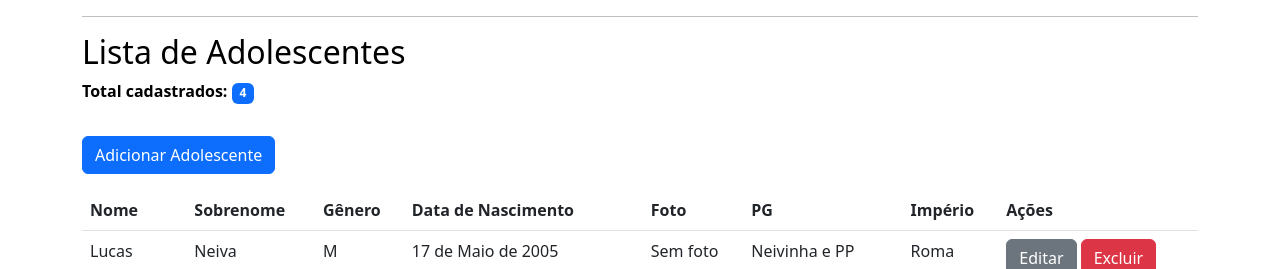
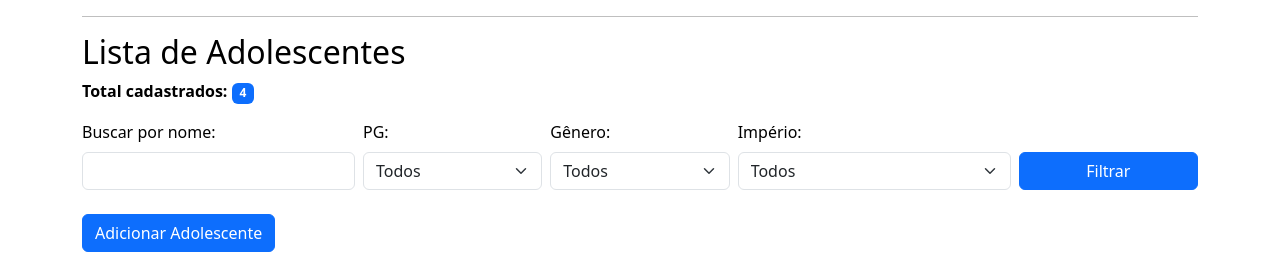
Before and after one commit to felipeacampelo/Check-In-Jump-Capital, a Django app: page /adolescentes/ in a window 1280 px wide. Shown: the part 72-341 px from the top of the page. Run offline with Django 5.2, Linux system fonts and the light colour scheme; a user stored in the database is signed in; data comes from the database, SQL or seed files in the repository; both versions use the stored data as it was after the commit.

Commit message:
implementa filtros de busca na lista de adolescentes

```diff
--- a/checkin/checkin_jump/adolescentes/templates/adolescentes/listar.html
+++ b/checkin/checkin_jump/adolescentes/templates/adolescentes/listar.html
@@ -3,14 +3,62 @@
 
 <h2>Lista de Adolescentes</h2>
 
-<!-- Mostra o total de adolescentes cadastrados -->
+<!-- Total de cadastrados -->
 <p class="mt-2">
   <strong>Total cadastrados:</strong>
   <span class="badge bg-primary">{{ total_adolescentes }}</span>
 </p>
 
-<a href="{% url 'criar_adolescente' %}" class="btn btn-primary mt-3">Adicionar Adolescente</a>
+<!-- Filtros e busca -->
+<form method="get" id="filtroForm" class="mb-4">
+  <div class="row g-2 align-items-end">
+    <div class="col-md-3">
+      <label for="busca" class="form-label">Buscar por nome:</label>
+      <input type="text" name="busca" id="buscaInput" class="form-control" value="{{ request.GET.busca }}">
+    </div>
 
+    <div class="col-md-2">
+      <label for="pg" class="form-label">PG:</label>
+      <select name="pg" id="pg" class="form-select">
+        <option value="">Todos</option>
+        {% for pg in pgs %}
+          <option value="{{ pg.id }}" {% if request.GET.pg == pg.id|stringformat:"s" %}selected{% endif %}>{{ pg.nome }}</option>
+        {% endfor %}
+      </select>
+    </div>
+
+    <div class="col-md-2">
+      <label for="genero" class="form-label">Gênero:</label>
+      <select name="genero" id="genero" class="form-select">
+        <option value="">Todos</option>
+        <option value="M" {% if request.GET.genero == "M" %}selected{% endif %}>Masculino</option>
+        <option value="F" {% if request.GET.genero == "F" %}selected{% endif %}>Feminino</option>
+      </select>
+    </div>
+
+    <div class="col-md-3">
+      <label for="imperio" class="form-label">Império:</label>
+      <select name="imperio" id="imperio" class="form-select">
+        <option value="">Todos</option>
+        {% for imperio in imperios %}
+          <option value="{{ imperio.id }}" {% if request.GET.imperio == imperio.id|stringformat:"s" %}selected{% endif %}>{{ imperio.nome }}</option>
+        {% endfor %}
+      </select>
+    </div>
+
+    <div class="col-md-2">
+      <button type="submit" class="btn btn-primary w-100">Filtrar</button>
+    </div>
+  </div>
+</form>
+
+<!-- Botão adicionar adolescente -->
+<div class="text-start mt-3">
+    <a href="{% url 'criar_adolescente' %}" class="btn btn-primary">Adicionar Adolescente</a>
+  </div>
+
+
+<!-- Tabela -->
 <table class="table mt-3">
   <thead>
     <tr>
@@ -50,7 +98,7 @@
       </td>
     </tr>
 
-        <!-- Modal do Adolescente -->
+    <!-- Modal -->
     <div class="modal fade" id="modal{{ adolescente.id }}" tabindex="-1" aria-labelledby="modalLabel{{ adolescente.id }}" aria-hidden="true">
       <div class="modal-dialog modal-dialog-centered">
         <div class="modal-content">
@@ -79,4 +127,17 @@
   </tbody>
 </table>
 
+<!-- Script para submissão automática ao digitar -->
+<script>
+  document.addEventListener("DOMContentLoaded", function () {
+    const buscaInput = document.getElementById("buscaInput");
+    buscaInput.addEventListener("input", function () {
+      clearTimeout(buscaInput.dataset.timer);
+      buscaInput.dataset.timer = setTimeout(() => {
+        document.getElementById("filtroForm").submit();
+      }, 500);
+    });
+  });
+</script>
+
 {% endblock %}
--- a/checkin/checkin_jump/adolescentes/views.py
+++ b/checkin/checkin_jump/adolescentes/views.py
@@ -1,6 +1,6 @@
 from datetime import date, datetime
 from django.shortcuts import render, get_object_or_404, redirect
-from .models import Adolescente, DiaEvento, Presenca, PequenoGrupo
+from .models import Adolescente, DiaEvento, Presenca, PequenoGrupo, Imperio
 from .forms import AdolescenteForm
 from django.contrib.auth import authenticate, login, logout
 from django.contrib import messages
@@ -33,9 +33,31 @@ def logout_view(request):
 def listar_adolescentes(request):
     adolescentes = Adolescente.objects.all()
     total_adolescentes = adolescentes.count()
+
+    # Filtros
+    pg_id = request.GET.get('pg')
+    genero = request.GET.get('genero')
+    imperio_id = request.GET.get('imperio')
+    busca = request.GET.get('busca')
+
+    if busca:
+        adolescentes = adolescentes.filter(nome__icontains=busca)
+    if pg_id:
+        adolescentes = adolescentes.filter(pg_id=pg_id)
+    if genero:
+        adolescentes = adolescentes.filter(genero=genero)
+    if imperio_id:
+        adolescentes = adolescentes.filter(imperio_id=imperio_id)
+
+    # 🔧 Adicione os dados necessários para os filtros aparecerem
+    pgs = PequenoGrupo.objects.all()
+    imperios = Imperio.objects.all()
+
     return render(request, 'adolescentes/listar.html', {
         'adolescentes': adolescentes,
-        'total_adolescentes': total_adolescentes
+        'total_adolescentes': total_adolescentes,
+        'pgs': pgs,
+        'imperios': imperios,
     })
 
 @login_required
```
Also changed, not shown: checkin/checkin_jump/db.sqlite3. Lines whose indentation alone changed are shown as unchanged.
